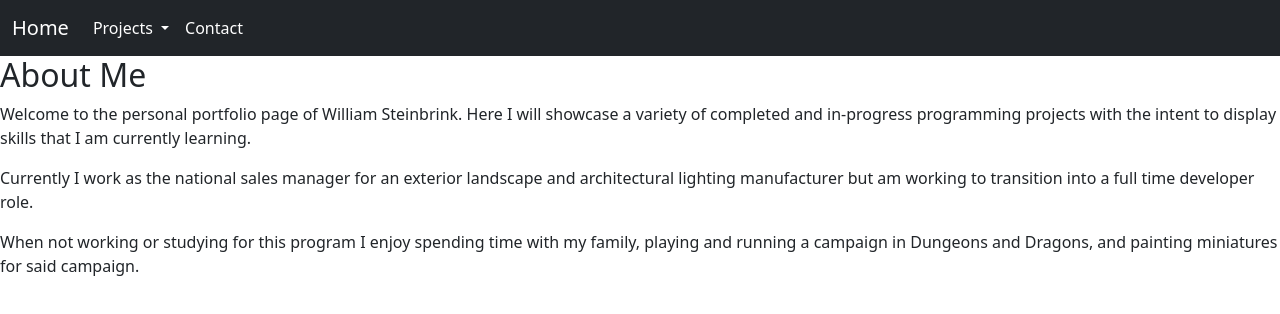
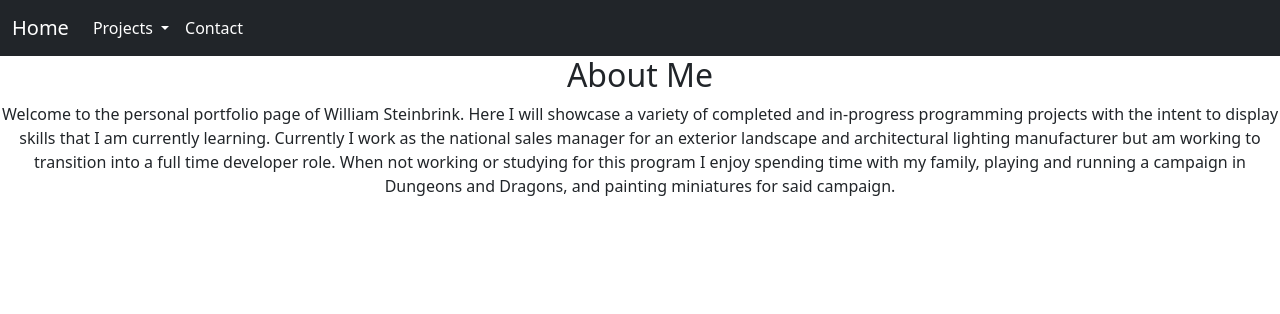
Before and after one commit to WilliamSteinbrink/WilliamSteinbrink.github.io, a plain HTML site: page index.html in a window 1280 px wide. Drawn offline with nearby package versions, Linux system fonts and the light colour scheme.

Commit message:
Text align

```diff
--- a/index.html
+++ b/index.html
@@ -42,9 +42,9 @@
 
       <main>
         <h2>About Me</h2>
-          <p>Welcome to the personal portfolio page of William Steinbrink. Here I will showcase a variety of completed and in-progress programming projects with the intent to display skills that I am currently learning.</p>
-          <p>Currently I work as the national sales manager for an exterior landscape and architectural lighting manufacturer but am working to transition into a full time developer role.</p>
-          <p>When not working or studying for this program I enjoy spending time with my family, playing and running a campaign in Dungeons and Dragons, and painting miniatures for said campaign.</p>
+          <p>Welcome to the personal portfolio page of William Steinbrink. Here I will showcase a variety of completed and in-progress programming projects with the intent to display skills that I am currently learning.
+          Currently I work as the national sales manager for an exterior landscape and architectural lighting manufacturer but am working to transition into a full time developer role.
+          When not working or studying for this program I enjoy spending time with my family, playing and running a campaign in Dungeons and Dragons, and painting miniatures for said campaign.</p>
 
     <!-- JavaScript Bundle with Popper -->
 <script src="https://cdn.jsdelivr.net/npm/bootstrap@5.1.3/dist/js/bootstrap.bundle.min.js" integrity="sha384-ka7Sk0Gln4gmtz2MlQnikT1wXgYsOg+OMhuP+IlRH9sENBO0LRn5q+8nbTov4+1p" crossorigin="anonymous"></script>
--- a/styles.css
+++ b/styles.css
@@ -15,3 +15,11 @@
 .nav {
   text-align: center;
 }
+
+h2 {
+  text-align: center;
+}
+
+p {
+  text-align: center;
+}
```
Lines whose indentation alone changed are shown as unchanged.
